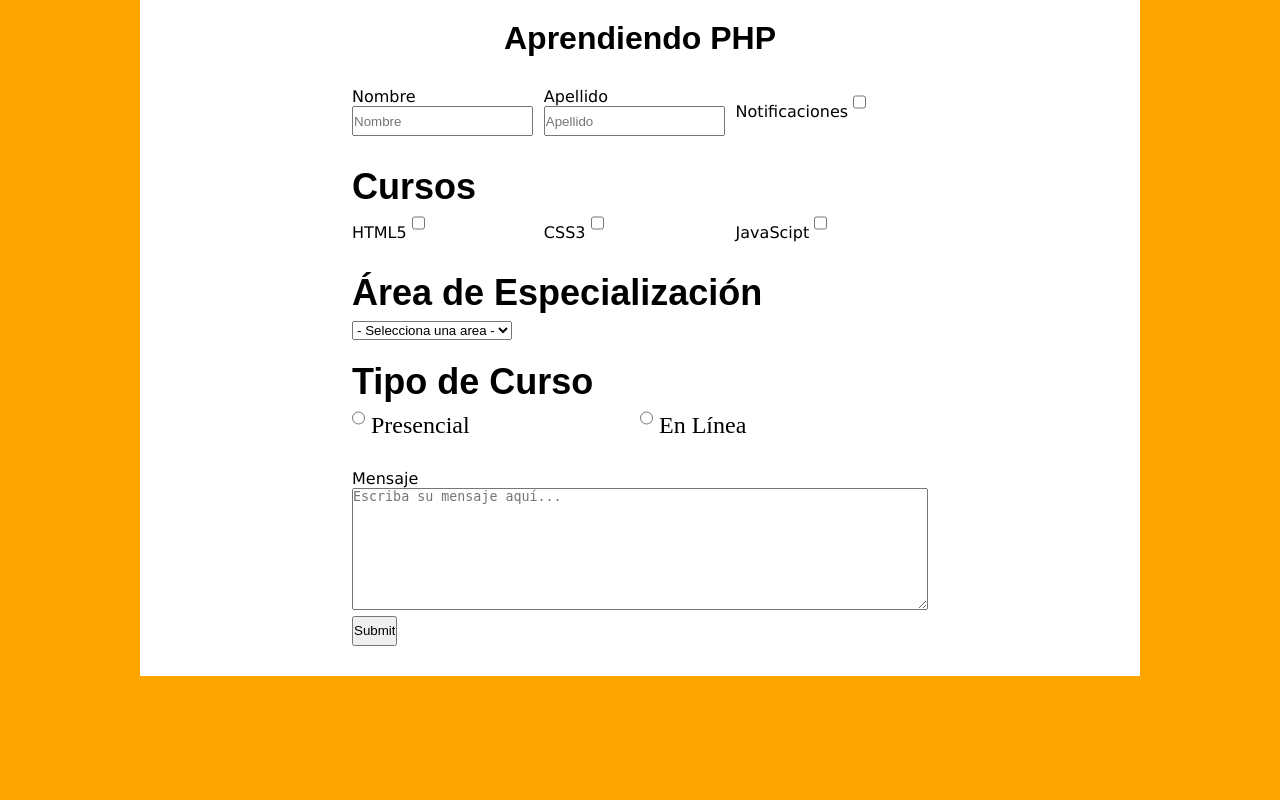
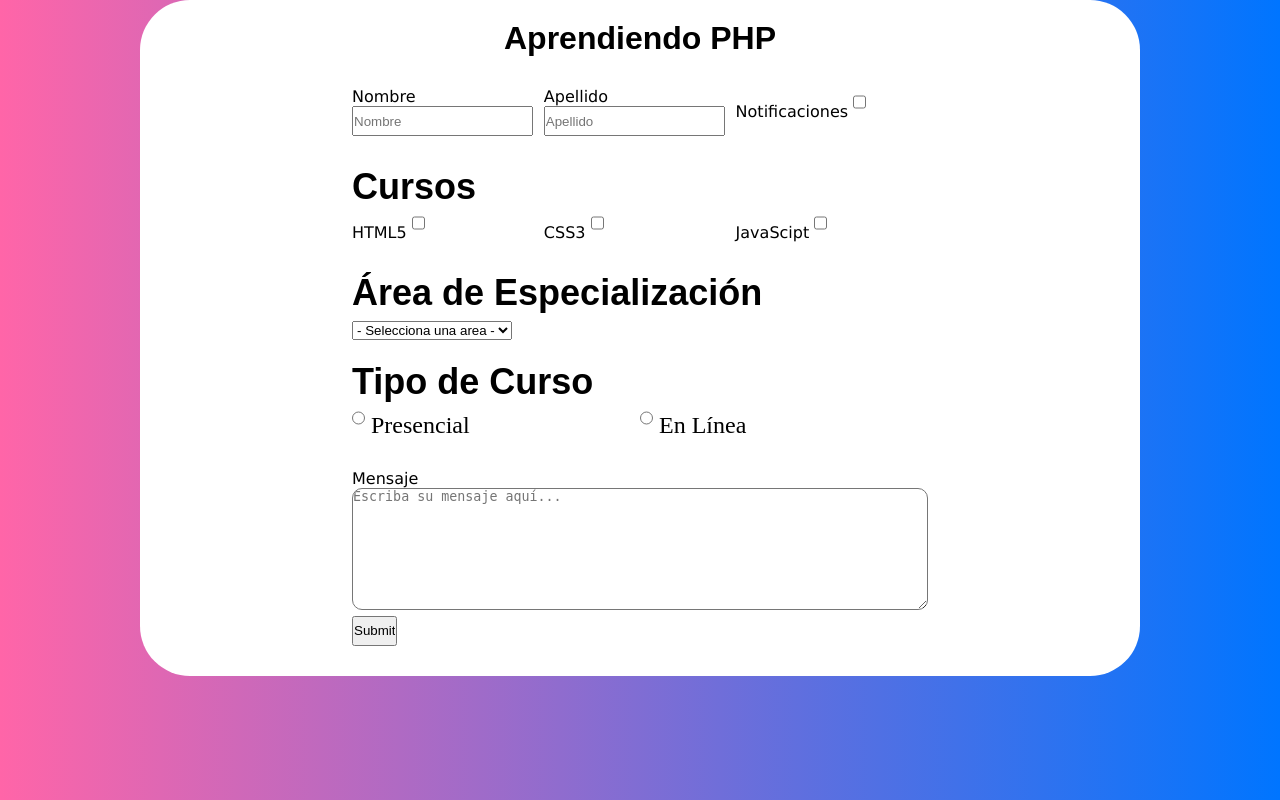
Before and after one commit to luisjulios/AprendiendoPHP, a PHP site: page / in a window 1280 px wide. Run offline with PHP 8.4, Linux system fonts and the light colour scheme; some libraries are stand-ins or nearby versions; some web fonts are replaced.

Commit message:
Actualizando CSS y PHP

```diff
--- a/formularios/css/style.css
+++ b/formularios/css/style.css
@@ -8,13 +8,15 @@ html {
 }
 
 body {
-  background-color: orange;
+  background: rgb(255,101,168);
+  background: linear-gradient(90deg, rgba(255,101,168,1) 0%, rgba(0,117,255,1) 100%);
 }
 .contenedor {
   max-width:1000px;
   margin:0 auto;
   padding: 20px;
   background-color: #ffffff;
+  border-radius: 50px;
 }
 h1 {
   text-align: center;
@@ -67,4 +69,5 @@ div.textarea {
 }
 textarea {
   width: 100%;
+  border-radius: 10px;
 }
--- a/formularios/index.php
+++ b/formularios/index.php
@@ -97,8 +97,6 @@
                   </div>
             </div>
           </form>
-
-
         </div>
     </div>
 
```
Also changed, not shown: formularios/respuesta.php (+19 -16 lines).
